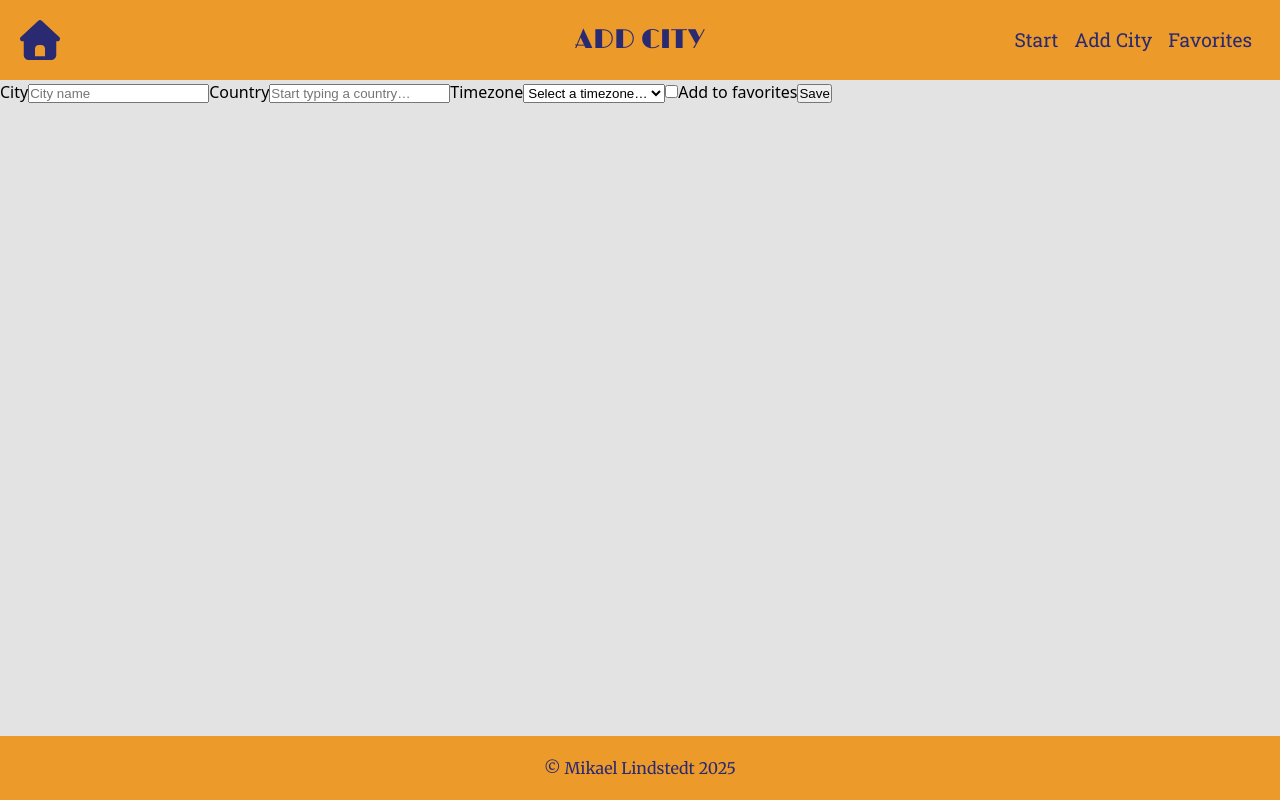
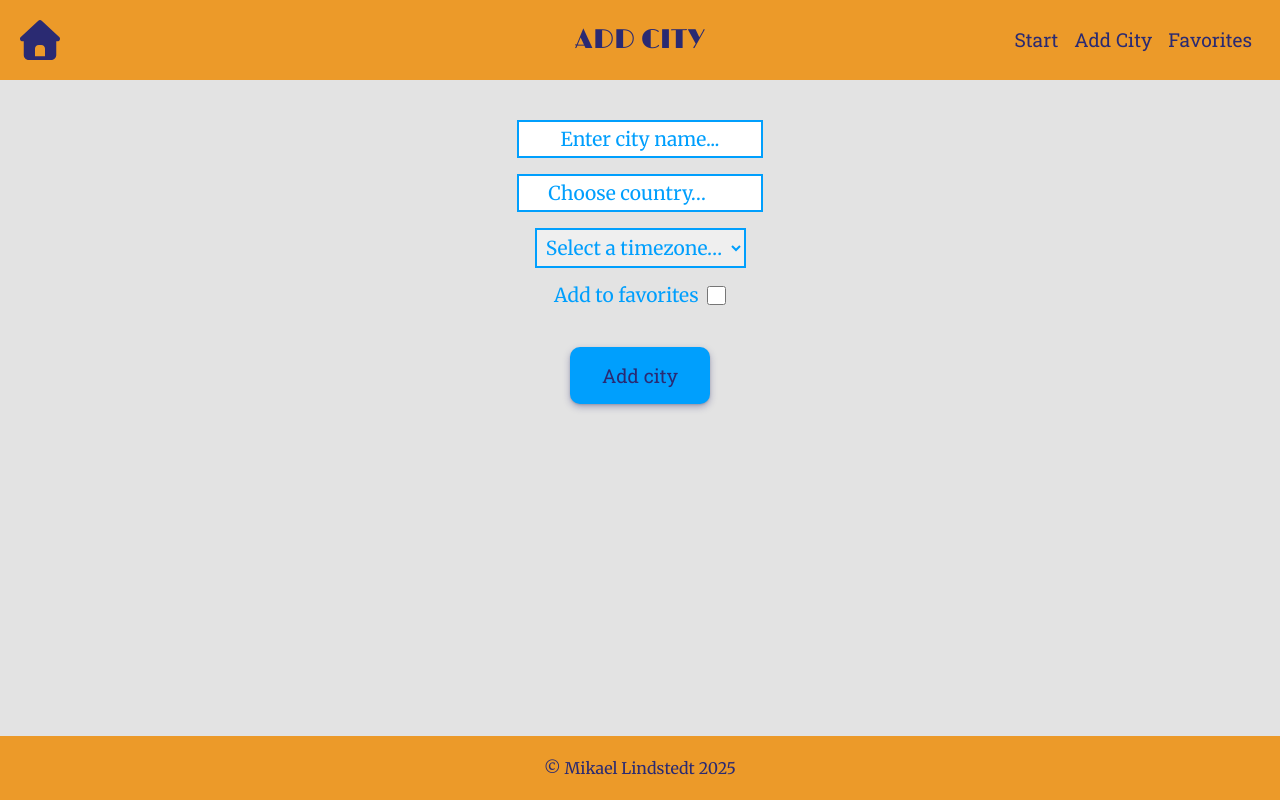
Before and after one commit to Bobbyloo89/CLOCKWORLD, a React (Vite) app: page /add in a window 1280 px wide. Built offline with nearby package versions, Linux system fonts and the light colour scheme.

Commit message:
Added styling for AddCity-page

```diff
--- a/src/components/form/CountrySelect.tsx
+++ b/src/components/form/CountrySelect.tsx
@@ -7,12 +7,12 @@ type Props = {
 export default function CountrySelect({ countries, value, onChange }: Props) {
   return (
     <label>
-      Country
+      {/* Country */}
       <input
         list="countries-list"
         value={value}
         onChange={(e) => onChange(e.target.value)}
-        placeholder="Start typing a country…"
+        placeholder="Choose country…"
         autoComplete="off"
       />
       <datalist id="countries-list">
--- a/src/components/form/TimezoneSelect.tsx
+++ b/src/components/form/TimezoneSelect.tsx
@@ -7,8 +7,8 @@ type Props = {
 export default function TimezoneSelect({ timezones, value, onChange }: Props) {
   return (
     <label>
-      Timezone
-      <select value={value} onChange={(e) => onChange(e.target.value)}>
+      {/* Timezone */}
+      <select required value={value} onChange={(e) => onChange(e.target.value)}>
         <option value="">Select a timezone…</option>
         {timezones.map((tz) => (
           <option key={tz} value={tz}>
--- a/src/index.css
+++ b/src/index.css
@@ -236,7 +236,73 @@ footer {
   color: #2a2a72;
 }
 
-/* ############### STYLING FOR HOME-PAGE ############### */
+/* ############### STYLING FOR ADD-CITY-PAGE ############### */
+
+.add-city-wrapper {
+  display: flex;
+  flex-flow: column;
+  align-items: center;
+  justify-content: center;
+}
+.add-city-form {
+  font-family: "Merriweather", serif;
+  font-optical-sizing: auto;
+  font-weight: 400;
+  font-style: normal;
+  font-variation-settings: "wdth" 100;
+  display: flex;
+  flex-flow: column;
+  align-items: center;
+  justify-content: center;
+  padding: 5svh 0;
+}
+.add-city-form input,
+.add-city-form select {
+  font-family: "Merriweather", serif;
+  font-optical-sizing: auto;
+  font-weight: 400;
+  font-style: normal;
+  font-variation-settings: "wdth" 100;
+  font-size: 1.2rem;
+  color: #2a2a72;
+  padding: 5px;
+  border: 2px solid #009ffd;
+  text-align: center;
+  margin-bottom: 2svh;
+  max-width: 60svw;
+}
+.add-city-form input::placeholder {
+  color: #009ffd;
+}
+.add-city-form select:invalid {
+  color: #009ffd;
+}
+.add-city-form select option {
+  font-family: "Merriweather", serif;
+  font-optical-sizing: auto;
+  font-weight: 400;
+  font-style: normal;
+  font-variation-settings: "wdth" 100;
+  font-size: 0.8rem;
+  color: #2a2a72;
+  background: #ec9a29;
+}
+.add-city-form label {
+  display: inline-flex;
+  align-items: center;
+  gap: 8px;
+  line-height: 1.2;
+  font-size: 1.2rem;
+  color: #009ffd;
+}
+.add-city-form label input[type="checkbox"] {
+  margin: 0;
+  inline-size: 1.2rem;
+  block-size: 1.2rem;
+  accent-color: #2a2a72;
+}
+
+/* ############### STYLING FOR ADD-CITY-BUTTON (used in Home- and Favorites-page ############### */
 
 .add-city-button {
   font-family: "Roboto Slab", serif;
@@ -253,11 +319,8 @@ footer {
   padding: 2svh 4svh;
   margin-top: 5svh;
   margin-bottom: 5svh;
-  box-shadow: 0 3px 7px rgba(42, 42, 114, 0.35), 0 1px 2px rgba(0,0,0,0.15);
+  box-shadow: 0 3px 7px rgba(42, 42, 114, 0.35), 0 1px 2px rgba(0, 0, 0, 0.15);
 }
-
-/* ############### STYLING FOR ADD-CITY-BUTTON (used in Home- and Favorites-page ############### */
-
 .add-city-button:hover {
   background-color: #2a2a72;
   color: #e3e3e3;
--- a/src/pages/AddCity.tsx
+++ b/src/pages/AddCity.tsx
@@ -111,15 +111,15 @@ export default function AddCity() {
 
   return (
     <main>
-
-      <form onSubmit={onSubmit}>
+      <div className="add-city-wrapper">
+        <form className="add-city-form" onSubmit={onSubmit}>
         <label>
-          City
+          {/* City */}
           <input
             type="text"
             value={city}
             onChange={(e) => setCity(e.target.value)}
-            placeholder="City name"
+            placeholder="Enter city name..."
           />
         </label>
 
@@ -136,18 +136,20 @@ export default function AddCity() {
         />
 
         <label>
+          Add to favorites
           <input
             type="checkbox"
             checked={favorite}
             onChange={(e) => setFavorite(e.target.checked)}
           />
-          Add to favorites
         </label>
 
-        <button type="submit">Save</button>
+        <button className="add-city-button" type="submit">Add city</button>
       </form>
 
-      {message ? <p>{message}</p> : null}
+      {message ? <p className="form-message">{message}</p> : null}
+      </div>
+
     </main>
   );
 }
```
